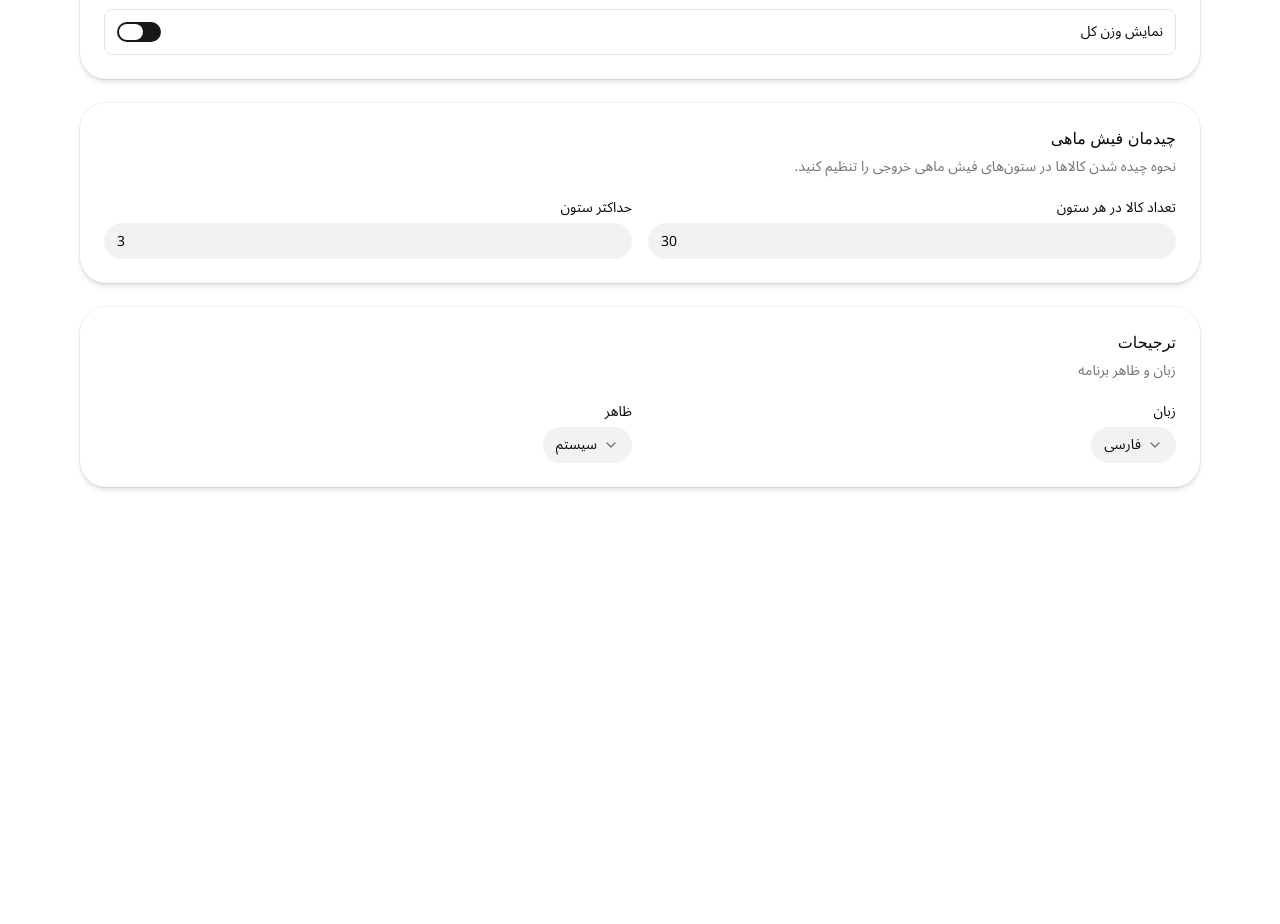
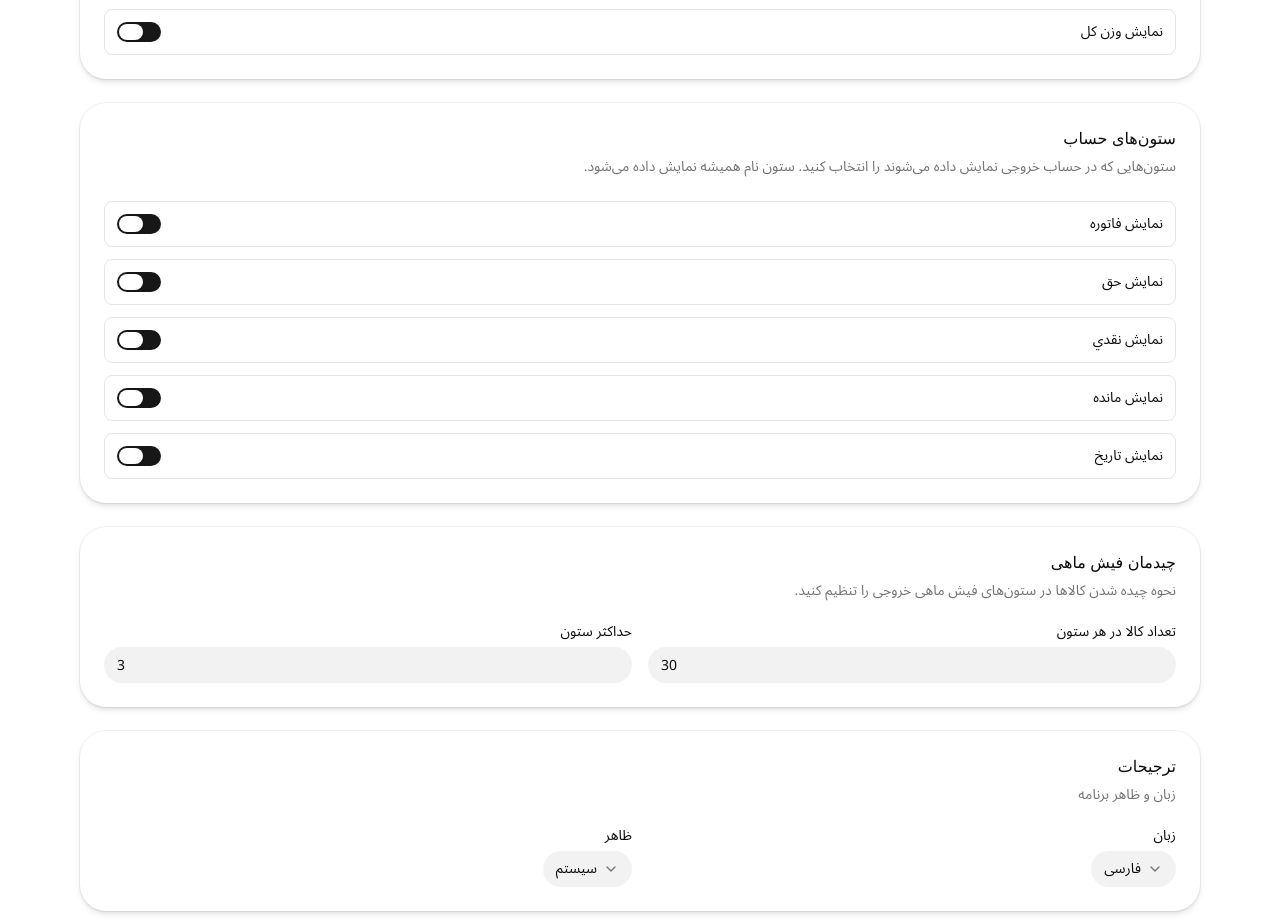
Before and after one commit to eyb-studio/receipt-maker, a React (Vite) app: page /settings in a window 1280 px wide. Shown: the part 900-1824 px from the top of the page. Before the commit the page ends 1411 px from the top, so only its background shows below. Built offline with nearby package versions, Linux system fonts and the light colour scheme.

Commit message:
feat: add customizable ledger columns in settings and update translations

```diff
--- a/src/components/receipt/LedgerTemplate.tsx
+++ b/src/components/receipt/LedgerTemplate.tsx
@@ -2,7 +2,7 @@ import { forwardRef } from "react"
 import { ClipboardList } from "lucide-react"
 import { useLanguage, useT } from "@/i18n/LanguageProvider"
 import { formatAmount, formatMoney, rowBalance } from "@/lib/formatters"
-import type { Company, Ledger as LedgerType } from "@/types"
+import { DEFAULT_LEDGER_COLUMNS, type Company, type Ledger as LedgerType } from "@/types"
 
 type Props = {
   ledger: LedgerType
@@ -17,6 +17,15 @@ export const LedgerTemplate = forwardRef<HTMLDivElement, Props>(function LedgerT
 ) {
   const t = useT()
   const { dir, language } = useLanguage()
+  const columns = { ...DEFAULT_LEDGER_COLUMNS, ...(company.ledgerColumns ?? {}) }
+
+  // Columns before the running-balance column, used to size the footer's
+  // "grand total" label cell so it lines up under the right columns.
+  const preBalanceCount =
+    1 + (columns.invoice ? 1 : 0) + (columns.commission ? 1 : 0) + (columns.cash ? 1 : 0)
+  const grandTotalColSpan = columns.balance
+    ? preBalanceCount
+    : preBalanceCount + (columns.date ? 1 : 0)
 
   // مانده is a running balance: each row carries the previous rows forward.
   const cumulativeBalances: number[] = (() => {
@@ -40,11 +49,8 @@ export const LedgerTemplate = forwardRef<HTMLDivElement, Props>(function LedgerT
   const formatRowDate = (value?: string) => {
     if (!value) return ""
     try {
-      return new Date(value).toLocaleDateString("en-US", {
-        year: "numeric",
-        month: "numeric",
-        day: "numeric",
-      })
+      const d = new Date(value)
+      return `${d.getDate()}/${d.getMonth() + 1}/${d.getFullYear()}`
     } catch {
       return value
     }
@@ -156,21 +162,31 @@ export const LedgerTemplate = forwardRef<HTMLDivElement, Props>(function LedgerT
             <th style={{ padding: cellPadding, textAlign: "start", fontWeight: 600 }}>
               {t.ledgers.name}
             </th>
+            {columns.invoice ? (
               <th style={{ padding: cellPadding, textAlign: "end", fontWeight: 600 }}>
                 {t.ledgers.invoice}
               </th>
+            ) : null}
+            {columns.commission ? (
               <th style={{ padding: cellPadding, textAlign: "end", fontWeight: 600 }}>
                 {t.ledgers.commission}
               </th>
+            ) : null}
+            {columns.cash ? (
               <th style={{ padding: cellPadding, textAlign: "end", fontWeight: 600 }}>
                 {t.ledgers.cash}
               </th>
+            ) : null}
+            {columns.balance ? (
               <th style={{ padding: cellPadding, textAlign: "end", fontWeight: 600 }}>
                 {t.ledgers.balance}
               </th>
+            ) : null}
+            {columns.date ? (
               <th style={{ padding: cellPadding, textAlign: "start", fontWeight: 600 }}>
                 {t.common.date}
               </th>
+            ) : null}
           </tr>
         </thead>
         <tbody>
@@ -183,15 +199,22 @@ export const LedgerTemplate = forwardRef<HTMLDivElement, Props>(function LedgerT
             return (
               <tr key={row.id}>
                 <td style={{ ...cellStyle, fontWeight: 500 }}>{row.name}</td>
+                {columns.invoice ? (
                   <td style={{ ...cellStyle, ...numCellBase }}>
                     {formatAmount(row.invoice)}
                   </td>
+                ) : null}
+                {columns.commission ? (
                   <td style={{ ...cellStyle, ...numCellBase }}>
                     {formatAmount(row.commission)}
                   </td>
+                ) : null}
+                {columns.cash ? (
                   <td style={{ ...cellStyle, ...numCellBase }}>
                     {formatAmount(row.cash)}
                   </td>
+                ) : null}
+                {columns.balance ? (
                   <td
                     style={{
                       ...cellStyle,
@@ -202,9 +225,12 @@ export const LedgerTemplate = forwardRef<HTMLDivElement, Props>(function LedgerT
                   >
                     {formatAmount(cumulativeBalances[idx])}
                   </td>
+                ) : null}
+                {columns.date ? (
                   <td style={{ ...cellStyle, color: "#525252", whiteSpace: "nowrap" }}>
                     {formatRowDate(row.date)}
                   </td>
+                ) : null}
               </tr>
             )
           })}
@@ -212,7 +238,7 @@ export const LedgerTemplate = forwardRef<HTMLDivElement, Props>(function LedgerT
         <tfoot>
           <tr>
             <td
-              colSpan={4}
+              colSpan={grandTotalColSpan}
               style={{
                 padding: footerCellPadding,
                 fontWeight: 700,
@@ -220,8 +246,11 @@ export const LedgerTemplate = forwardRef<HTMLDivElement, Props>(function LedgerT
                 borderTop: "1px solid #d4d4d4",
               }}
             >
-              {t.ledgers.grandTotal}
+              {columns.balance
+                ? t.ledgers.grandTotal
+                : `${t.ledgers.grandTotal}: ${formatMoney(grandTotal)}`}
             </td>
+            {columns.balance ? (
               <td
                 style={{
                   ...numCellBase,
@@ -234,6 +263,8 @@ export const LedgerTemplate = forwardRef<HTMLDivElement, Props>(function LedgerT
               >
                 {formatMoney(grandTotal)}
               </td>
+            ) : null}
+            {columns.balance && columns.date ? (
               <td
                 style={{
                   padding: footerCellPadding,
@@ -241,6 +272,7 @@ export const LedgerTemplate = forwardRef<HTMLDivElement, Props>(function LedgerT
                   borderTop: "1px solid #d4d4d4",
                 }}
               />
+            ) : null}
           </tr>
         </tfoot>
       </table>
--- a/src/i18n/translations.ts
+++ b/src/i18n/translations.ts
@@ -194,6 +194,13 @@ export const translations = {
       unsavedTitle: "Unsaved changes",
       unsavedDesc: "You have unsaved branding changes. Leave without saving?",
       discard: "Discard changes",
+      ledgerColumns: "Account Sheet Columns",
+      ledgerColumnsDesc: "Choose which columns appear on exported account sheets. Name column is always shown.",
+      showInvoice: "Show Invoice",
+      showCommission: "Show Commission",
+      showCash: "Show Cash",
+      showBalance: "Show Balance",
+      showDate: "Show Date",
     },
     pwa: {
       updateAvailable: "A new version is available",
@@ -291,7 +298,7 @@ export const translations = {
       namePlaceholder: "نام فروشنده",
       invoice: "فاتوره",
       commission: "حق",
-      cash: "صرافی",
+      cash: "نقدي",
       balance: "الباقي",
       grandTotal: "الباقي",
       rowCount: "تعداد ردیف",
@@ -388,6 +395,13 @@ export const translations = {
       unsavedTitle: "تغییرات ذخیره نشده",
       unsavedDesc: "تغییراتی در برندینگ دارید که ذخیره نشده است. بدون ذخیره خارج می‌شوید؟",
       discard: "صرف نظر از تغییرات",
+      ledgerColumns: "ستون‌های حساب",
+      ledgerColumnsDesc: "ستون‌هایی که در حساب خروجی نمایش داده می‌شوند را انتخاب کنید. ستون نام همیشه نمایش داده می‌شود.",
+      showInvoice: "نمایش فاتوره",
+      showCommission: "نمایش حق",
+      showCash: "نمایش نقدي",
+      showBalance: "نمایش مانده",
+      showDate: "نمایش تاریخ",
     },
     pwa: {
       updateAvailable: "نسخه جدیدی در دسترس است",
@@ -582,6 +596,13 @@ export const translations = {
       unsavedTitle: "تغييرات غير محفوظة",
       unsavedDesc: "لديك تغييرات غير محفوظة في العلامة التجارية. هل تريد المغادرة دون حفظ؟",
       discard: "تجاهل التغييرات",
+      ledgerColumns: "أعمدة كشف الحساب",
+      ledgerColumnsDesc: "اختر الأعمدة التي تظهر على كشوفات الحساب المصدّرة. عمود الاسم يظهر دائماً.",
+      showInvoice: "إظهار الفاتورة",
+      showCommission: "إظهار الحق",
+      showCash: "إظهار الصرافة",
+      showBalance: "إظهار الرصيد",
+      showDate: "إظهار التاريخ",
     },
     pwa: {
       updateAvailable: "يتوفر إصدار جديد",
--- a/src/pages/SettingsPage.tsx
+++ b/src/pages/SettingsPage.tsx
@@ -24,6 +24,7 @@ import {
 } from "@/hooks/useUnsavedChangesGuard"
 import { toLatinDigits } from "@/lib/digits"
 import {
+  DEFAULT_LEDGER_COLUMNS,
   DEFAULT_PRICE_LIST_CONFIG,
   DEFAULT_RECEIPT_COLUMNS,
   type ReceiptColumns,
@@ -197,6 +198,42 @@ export function SettingsPage() {
 
         <Card>
           <CardHeader>
+            <CardTitle>{t.settings.ledgerColumns}</CardTitle>
+            <CardDescription>{t.settings.ledgerColumnsDesc}</CardDescription>
+          </CardHeader>
+          <CardContent className="grid gap-3">
+            {([
+              ["invoice", t.settings.showInvoice],
+              ["commission", t.settings.showCommission],
+              ["cash", t.settings.showCash],
+              ["balance", t.settings.showBalance],
+              ["date", t.settings.showDate],
+            ] as const).map(([key, label]) => {
+              const columns = { ...DEFAULT_LEDGER_COLUMNS, ...(company.ledgerColumns ?? {}) }
+              const id = `ledger-col-${key}`
+              return (
+                <div key={key} className="flex items-center justify-between gap-3 rounded-md border p-3">
+                  <Label htmlFor={id} className="cursor-pointer">
+                    {label}
+                  </Label>
+                  <Switch
+                    id={id}
+                    checked={columns[key]}
+                    onCheckedChange={(checked) => {
+                      setCompany({
+                        ...company,
+                        ledgerColumns: { ...columns, [key]: checked },
+                      })
+                    }}
+                  />
+                </div>
+              )
+            })}
+          </CardContent>
+        </Card>
+
+        <Card>
+          <CardHeader>
             <CardTitle>{t.settings.fishLayout}</CardTitle>
             <CardDescription>{t.settings.fishLayoutDesc}</CardDescription>
           </CardHeader>
--- a/src/types/index.ts
+++ b/src/types/index.ts
@@ -22,6 +22,22 @@ export const DEFAULT_PRICE_LIST_CONFIG: PriceListConfig = {
   maxColumns: 3,
 }
 
+export type LedgerColumns = {
+  invoice: boolean
+  commission: boolean
+  cash: boolean
+  balance: boolean
+  date: boolean
+}
+
+export const DEFAULT_LEDGER_COLUMNS: LedgerColumns = {
+  invoice: true,
+  commission: true,
+  cash: true,
+  balance: true,
+  date: true,
+}
+
 export type Company = {
   name: string
   logo?: string
@@ -29,6 +45,7 @@ export type Company = {
   accentColor: string
   receiptColumns?: ReceiptColumns
   priceListConfig?: PriceListConfig
+  ledgerColumns?: LedgerColumns
 }
 
 export type Client = {
```
Lines whose indentation alone changed are shown as unchanged.
